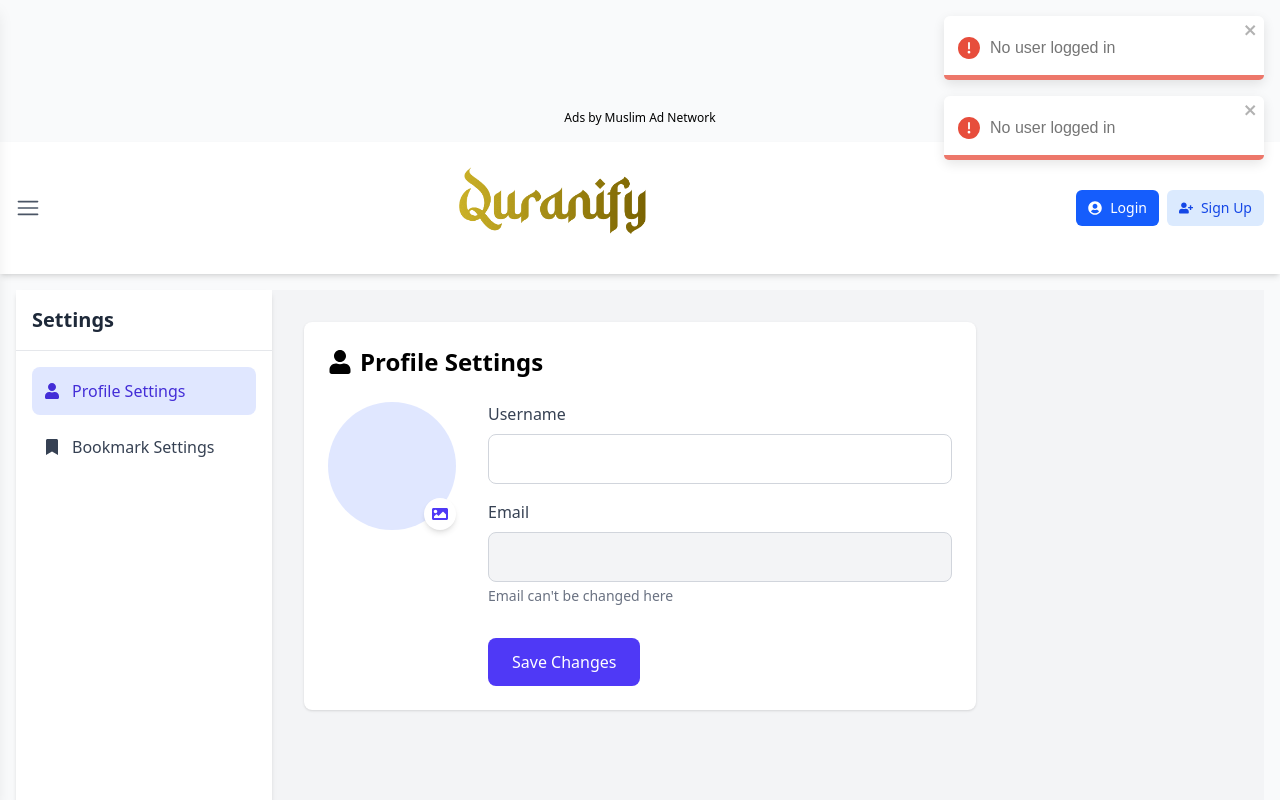
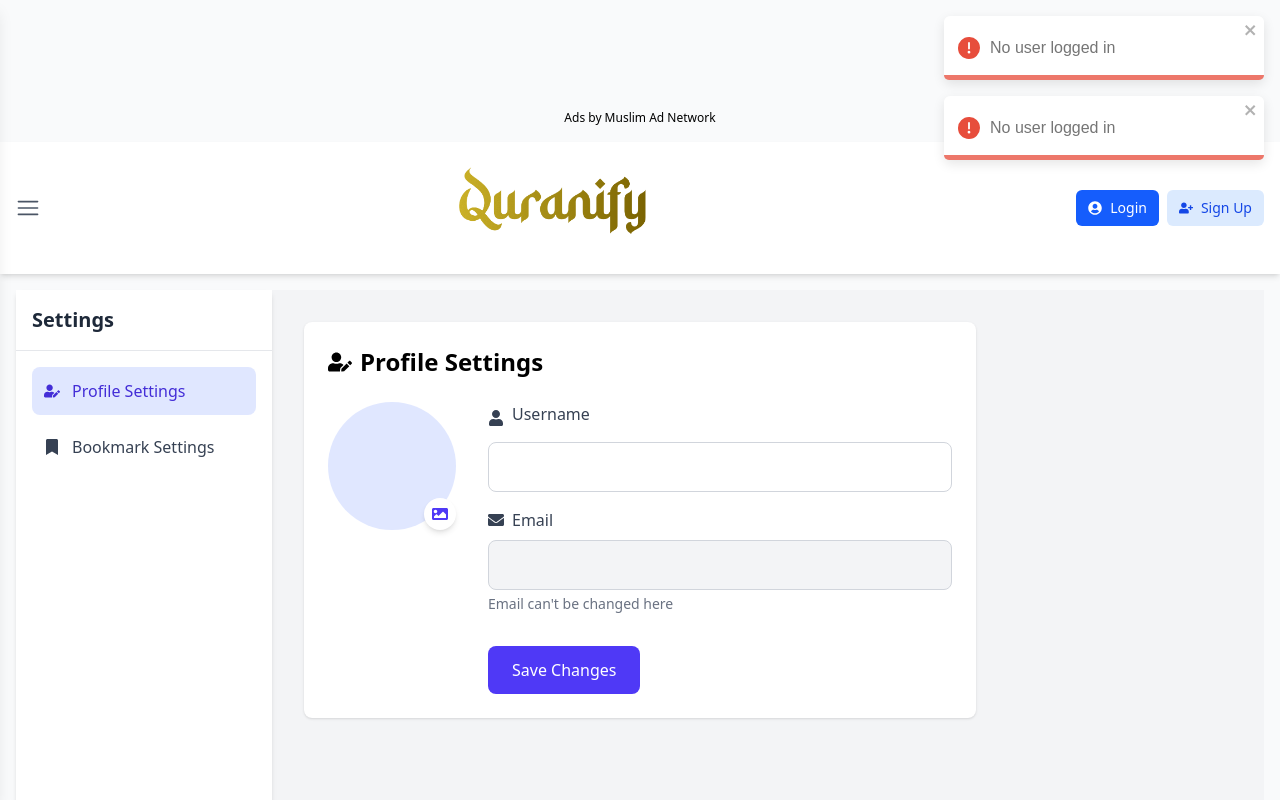
Before and after one commit to EasyCanadianGamer/quranify, a React (Vite) app: page /settings in a window 1280 px wide. Shown: the top 800 px of the page. Built offline with nearby package versions, Linux system fonts and the light colour scheme; a web font is replaced by a local one.

Commit message:
fixed ui

```diff
--- a/src/components/Settings.tsx
+++ b/src/components/Settings.tsx
@@ -1,6 +1,6 @@
 import { useState, useEffect } from 'react';
 import  supabase  from '../utils/supbase';
-import { FaUser, FaEnvelope, FaImage, FaBookmark, FaCog, FaArrowLeft } from 'react-icons/fa';
+import { FaUser, FaEnvelope, FaImage, FaBookmark,FaUserEdit, FaCog, FaArrowLeft } from 'react-icons/fa';
 import { toast } from 'react-toastify';
 
 export default function Settings() {
@@ -113,7 +113,7 @@ export default function Settings() {
             onClick={() => setActiveTab('profile')}
             className={`flex items-center w-full p-3 rounded-lg mb-2 ${activeTab === 'profile' ? 'bg-indigo-100 text-indigo-700' : 'text-gray-700 hover:bg-gray-100'}`}
           >
-            <FaUser className="mr-3" />
+            < FaUserEdit className="mr-3" />
             Profile Settings
           </button>
           <button
@@ -131,7 +131,7 @@ export default function Settings() {
         {activeTab === 'profile' ? (
           <div className="bg-white rounded-lg shadow p-6 max-w-2xl">
             <h2 className="text-2xl font-bold mb-6 flex items-center">
-              <FaUser className="mr-2" />
+              <FaUserEdit className="mr-2" />
               Profile Settings
             </h2>
 
@@ -173,9 +173,16 @@ export default function Settings() {
               <div className="flex-1">
                 <form onSubmit={handleProfileUpdate}>
                   <div className="mb-4">
-                    <label className="block text-gray-700 mb-2" htmlFor="username">
+
+                  <div className="flex items-center text-gray-700 mb-2">
+                  <FaUser className ="mr-2" />
+
+                  <label className="block text-gray-700 mb-2" htmlFor="username">
                       Username
                     </label>
+
+                    </div>
+
                     <input
                       id="username"
                       type="text"
@@ -186,9 +193,10 @@ export default function Settings() {
                   </div>
 
                   <div className="mb-4">
-                    <label className="block text-gray-700 mb-2" htmlFor="email">
-                      Email
-                    </label>
+                  <div className="flex items-center text-gray-700 mb-2">
+    <FaEnvelope className="mr-2" />
+    <label htmlFor="email">Email</label>
+  </div>
                     <input
                       id="email"
                       type="email"
```
